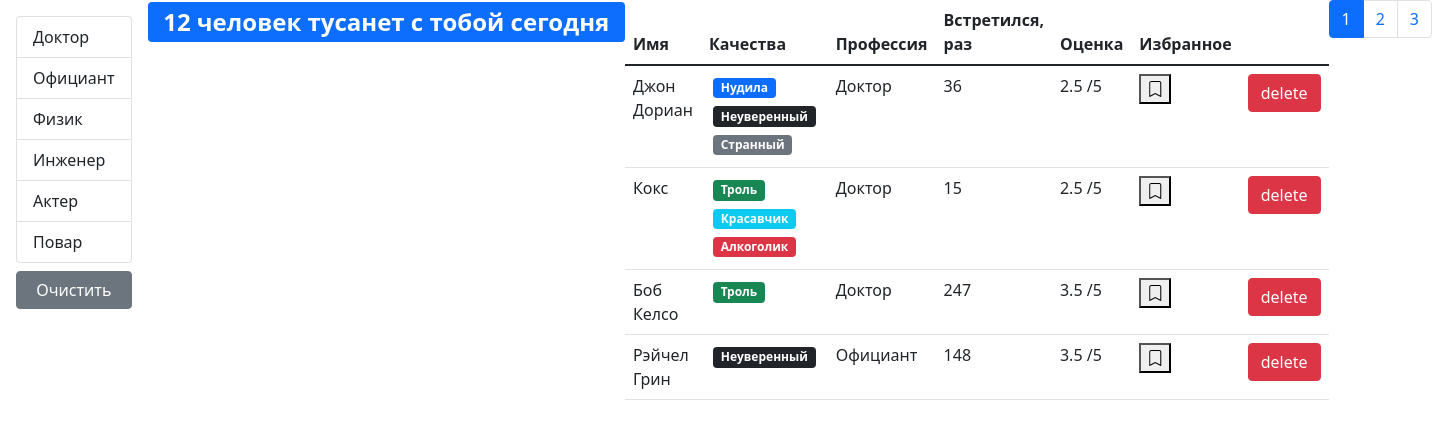
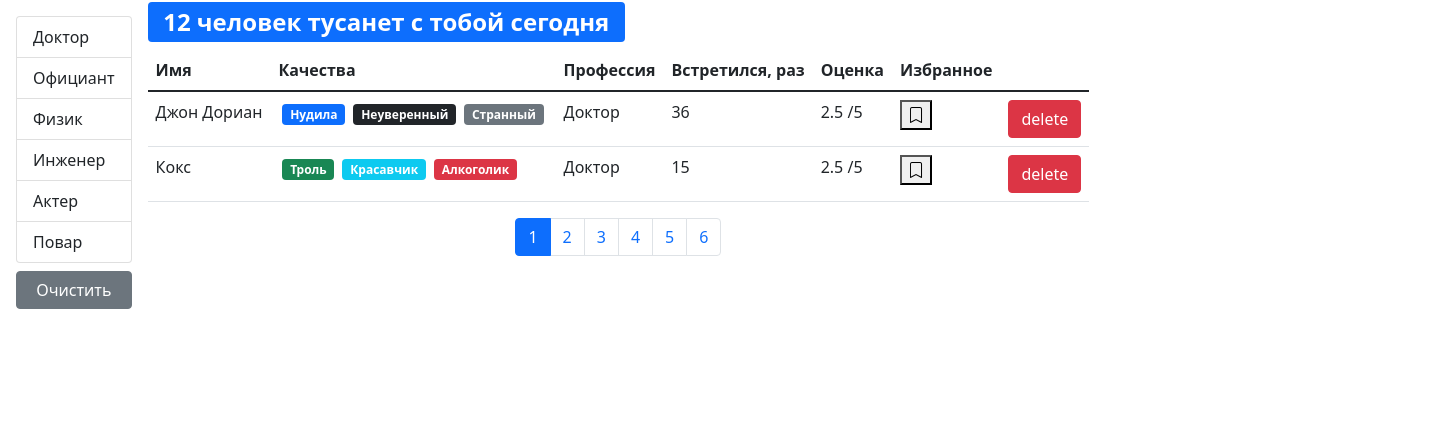
Before and after one commit to Zhserg28/jfd-kurs-project, a React (Create React App) app: page / in a window 1280 px wide. Shown: the top 428 px of the page, 1432 px wide, since content can reach past the window. Built offline with nearby package versions, Linux system fonts and the light colour scheme.

Commit message:
kp ex_5_1 filtration vasiliy

```diff
--- a/src/app/App.jsx
+++ b/src/app/App.jsx
@@ -1,14 +1,13 @@
 import React, { useState, useEffect } from "react";
 import Users from "./components/users";
+
 import api from "./api";
 
 function App() {
     const [users, setUsers] = useState();
-
     useEffect(() => {
         api.users.fetchAll().then((data) => setUsers(data));
     }, []);
-
     const handleDelete = (userId) => {
         setUsers(users.filter((user) => user._id !== userId));
     };
@@ -21,6 +20,7 @@ function App() {
                 return user;
             })
         );
+        console.log(id);
     };
     return (
         <div>
--- a/src/app/api/fake.api/user.api.js
+++ b/src/app/api/fake.api/user.api.js
@@ -150,4 +150,6 @@ const fetchAll = () =>
         }, 2000);
     });
 
-export default { fetchAll };
+export default {
+    fetchAll
+};
--- a/src/app/components/bookmark.jsx
+++ b/src/app/components/bookmark.jsx
@@ -1,6 +1,5 @@
 import React from "react";
 import PropTypes from "prop-types";
-
 const BookMark = ({ status, ...rest }) => {
     return (
         <button {...rest}>
@@ -9,7 +8,7 @@ const BookMark = ({ status, ...rest }) => {
     );
 };
 BookMark.propTypes = {
-    status: PropTypes.bool.isRequired
+    status: PropTypes.bool
 };
 
 export default BookMark;
--- a/src/app/components/groupList.jsx
+++ b/src/app/components/groupList.jsx
@@ -8,19 +8,38 @@ const GroupList = ({
     onItemSelect,
     selectedItem
 }) => {
+    if (!Array.isArray(items)) {
+        return (
+            <ul className="list-group">
+                {Object.keys(items).map((item) => (
+                    <li
+                        key={items[item][valueProperty]}
+                        className={
+                            "list-group-item" +
+                            (items[item] === selectedItem ? " active" : "")
+                        }
+                        onClick={() => onItemSelect(items[item])}
+                        role="button"
+                    >
+                        {items[item][contentProperty]}
+                    </li>
+                ))}
+            </ul>
+        );
+    }
     return (
         <ul className="list-group">
-            {Object.keys(items).map((item) => (
+            {items.map((item) => (
                 <li
-                    key={items[item][valueProperty]}
+                    key={item[valueProperty]}
                     className={
                         "list-group-item" +
-                        (items[item] === selectedItem ? " active" : "")
+                        (item === selectedItem ? " active" : "")
                     }
-                    onClick={() => onItemSelect(items[item])}
+                    onClick={() => onItemSelect(item)}
                     role="button"
                 >
-                    {items[item][contentProperty]}
+                    {item[contentProperty]}
                 </li>
             ))}
         </ul>
@@ -35,7 +54,7 @@ GroupList.propTypes = {
     valueProperty: PropTypes.string.isRequired,
     contentProperty: PropTypes.string.isRequired,
     onItemSelect: PropTypes.func,
-    selectedItem: PropTypes.object.isRequired
+    selectedItem: PropTypes.object
 };
 
 export default GroupList;
--- a/src/app/components/pagination.jsx
+++ b/src/app/components/pagination.jsx
@@ -4,9 +4,8 @@ import PropTypes from "prop-types";
 
 const Pagination = ({ itemsCount, pageSize, onPageChange, currentPage }) => {
     const pageCount = Math.ceil(itemsCount / pageSize);
+    if (pageCount === 1) return null;
     const pages = _.range(1, pageCount + 1);
-    if (pageCount === 1) return null;
-
     return (
         <nav>
             <ul className="pagination">
--- a/src/app/components/searchStatus.jsx
+++ b/src/app/components/searchStatus.jsx
@@ -1,6 +1,5 @@
 import React from "react";
 import PropTypes from "prop-types";
-
 const SearchStatus = ({ length }) => {
     const renderPhrase = (number) => {
         const lastOne = Number(number.toString().slice(-1));
@@ -24,7 +23,7 @@ const SearchStatus = ({ length }) => {
     );
 };
 SearchStatus.propTypes = {
-    length: PropTypes.number.isRequired
+    length: PropTypes.number
 };
 
 export default SearchStatus;
--- a/src/app/components/user.jsx
+++ b/src/app/components/user.jsx
@@ -1,6 +1,6 @@
 import React from "react";
 import PropTypes from "prop-types";
-import Qualitie from "./qualitie";
+import Quality from "./quality";
 import BookMark from "./bookmark";
 const User = ({
     _id,
@@ -18,7 +18,7 @@ const User = ({
             <td>{name}</td>
             <td>
                 {qualities.map((qual) => (
-                    <Qualitie key={qual._id} {...qual} />
+                    <Quality {...qual} key={qual._id} />
                 ))}
             </td>
             <td>{profession.name}</td>
@@ -44,12 +44,12 @@ const User = ({
 User.propTypes = {
     _id: PropTypes.string.isRequired,
     name: PropTypes.string.isRequired,
-    qualities: PropTypes.array.isRequired,
+    qualities: PropTypes.array,
     profession: PropTypes.object.isRequired,
     completedMeetings: PropTypes.number.isRequired,
     rate: PropTypes.number.isRequired,
     onDelete: PropTypes.func.isRequired,
-    bookmark: PropTypes.bool.isRequired,
+    bookmark: PropTypes.bool,
     onToggleBookMark: PropTypes.func.isRequired
 };
 
--- a/src/app/components/users.jsx
+++ b/src/app/components/users.jsx
@@ -6,18 +6,15 @@ import User from "./user";
 import api from "../api";
 import GroupList from "./groupList";
 import SearchStatus from "./searchStatus";
-
 const Users = ({ users: allUsers, ...rest }) => {
-    const pageSize = 4;
-
     const [currentPage, setCurrentPage] = useState(1);
     const [professions, setProfession] = useState();
     const [selectedProf, setSelectedProf] = useState();
 
+    const pageSize = 2;
     useEffect(() => {
         api.professions.fetchAll().then((data) => setProfession(data));
     }, []);
-
     useEffect(() => {
         setCurrentPage(1);
     }, [selectedProf]);
@@ -29,14 +26,16 @@ const Users = ({ users: allUsers, ...rest }) => {
     const handlePageChange = (pageIndex) => {
         setCurrentPage(pageIndex);
     };
-
     const filteredUsers = selectedProf
-        ? allUsers.filter((user) => user.profession._id === selectedProf._id)
+        ? allUsers.filter(
+              (user) =>
+                  JSON.stringify(user.profession) ===
+                  JSON.stringify(selectedProf)
+          )
         : allUsers;
 
     const count = filteredUsers.length;
-
-    const userCrop = paginate(filteredUsers, currentPage, pageSize);
+    const usersCrop = paginate(filteredUsers, currentPage, pageSize);
     const clearFilter = () => {
         setSelectedProf();
     };
@@ -54,11 +53,12 @@ const Users = ({ users: allUsers, ...rest }) => {
                         className="btn btn-secondary mt-2"
                         onClick={clearFilter}
                     >
+                        {" "}
                         Очистить
                     </button>
                 </div>
             )}
-            <div className="d-flex flex column">
+            <div className="d-flex flex-column">
                 <SearchStatus length={count} />
                 {count > 0 && (
                     <table className="table">
@@ -74,8 +74,8 @@ const Users = ({ users: allUsers, ...rest }) => {
                             </tr>
                         </thead>
                         <tbody>
-                            {userCrop.map((user) => (
-                                <User key={user._id} {...rest} {...user} />
+                            {usersCrop.map((user) => (
+                                <User {...rest} {...user} key={user._id} />
                             ))}
                         </tbody>
                     </table>
@@ -93,7 +93,7 @@ const Users = ({ users: allUsers, ...rest }) => {
     );
 };
 Users.propTypes = {
-    users: PropTypes.array.isRequired
+    users: PropTypes.array
 };
 
 export default Users;
```
Also changed, not shown: src/app/components/quality.jsx (renamed from src/app/components/qualitie.jsx, +5 -5 lines).
